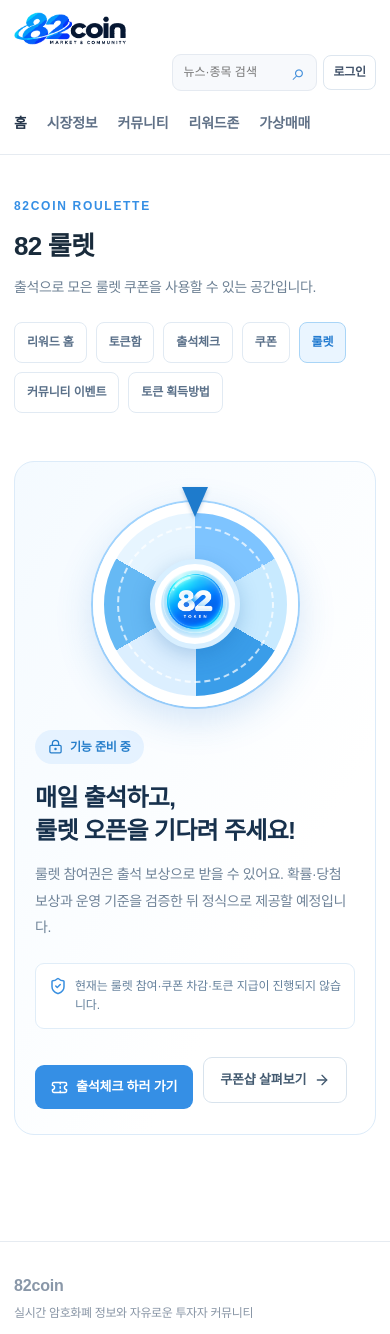
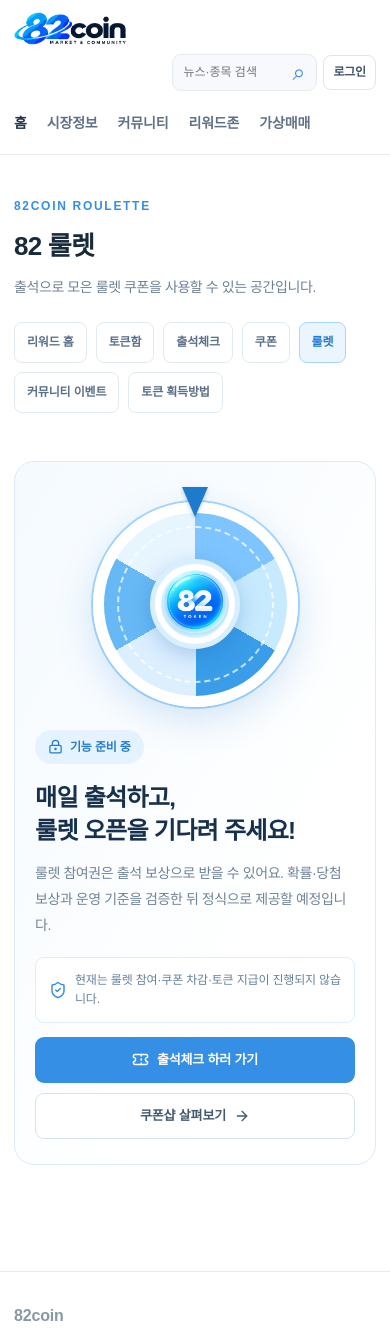
Before and after one commit to orbit-box/82coin, a Next.js app: page /benefits/roulette in a window 390 px wide. Shown: the top 1334 px of the page. Built offline with nearby package versions, Linux system fonts and the light colour scheme; no server answers; a web font is replaced by a local one.

Commit message:
style(roulette): align notice and action buttons across desktop and mobile

```diff
--- a/app/globals.css
+++ b/app/globals.css
@@ -859,3 +859,14 @@
 .rouletteSafety{display:flex;align-items:flex-start;gap:8px;padding:13px;background:#fff;border:1px solid #e0edf8;border-radius:9px;color:#65819c;font-size:12px;line-height:1.6;margin:22px 0}.rouletteSafety svg{flex:0 0 auto;color:#398fe0}
 .rouletteLinks{display:flex;gap:10px;align-items:center;flex-wrap:wrap}.rouletteLinks>a{display:inline-flex;align-items:center;justify-content:center;gap:8px;text-decoration:none;padding:12px 16px;border-radius:9px;font-size:13px;font-weight:800}
 @media(max-width:760px){.rouletteComingSoon{grid-template-columns:1fr;gap:8px;padding:25px 20px}.rouletteVisual{min-height:235px}.rouletteWheel{width:205px;height:205px}.rouletteWheelCenter{width:90px;height:90px}.rouletteWheelCenter img{width:72px;height:72px}}
+
+
+/* Roulette alignment polish: shared left edge and consistent vertical rhythm */
+.rouletteCopy{display:flex;flex-direction:column;align-items:flex-start;min-width:0;width:100%}
+.rouletteCopy .rouletteFlag{align-self:flex-start}
+.rouletteCopy h2{margin:18px 0 14px}
+.rouletteCopy>p{width:100%;max-width:100%;margin:0;line-height:1.85}
+.rouletteCopy .rouletteSafety{box-sizing:border-box;width:100%;margin:22px 0 16px;display:flex;align-items:center;min-height:50px}
+.rouletteCopy .rouletteLinks{display:flex;width:100%;justify-content:flex-start;align-items:stretch;gap:10px;margin:0}
+.rouletteCopy .rouletteLinks>a{box-sizing:border-box;display:inline-flex;align-items:center;justify-content:center;height:46px;min-height:46px;padding:0 18px;margin:0;line-height:1.2;white-space:nowrap}
+@media(max-width:760px){.rouletteCopy{width:100%}.rouletteCopy .rouletteSafety{margin:18px 0 14px}.rouletteCopy .rouletteLinks{flex-direction:column;align-items:stretch}.rouletteCopy .rouletteLinks>a{width:100%;white-space:normal}}
```
